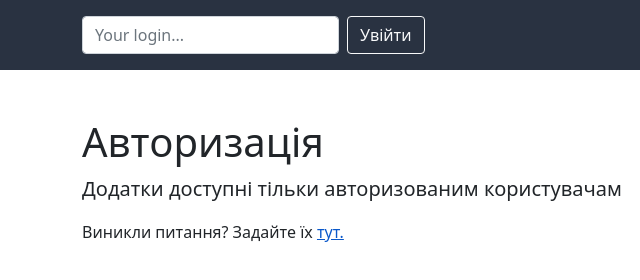
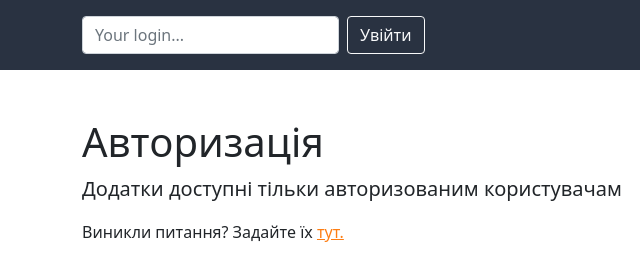
Before and after one commit to p-butovets/web-operation-tools, a plain HTML site: page index.html in a window 1280 px wide. In both pictures the pointer is over the link "тут.". Shown: the full height of the page, 0-640 px from the left. Drawn offline with nearby package versions, Linux system fonts and the light colour scheme.

Commit message:
Правка стилей

```diff
--- a/css/style.css
+++ b/css/style.css
@@ -63,3 +63,7 @@
     position: relative;
     margin-top: 10px;
 }
+
+a:hover {
+    color: #fd7e14 !important;
+}
```
Also changed, not shown: templates/logged_header.html (+1 -1 lines).
